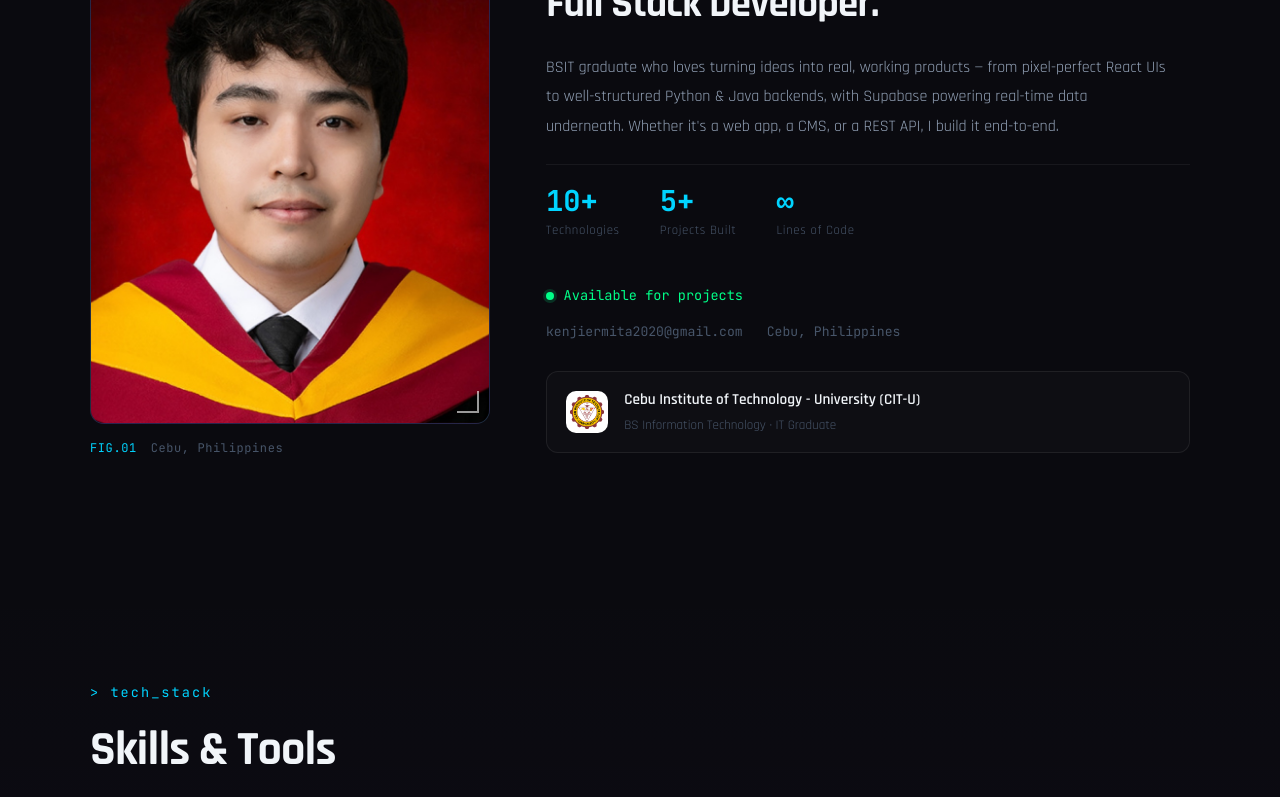
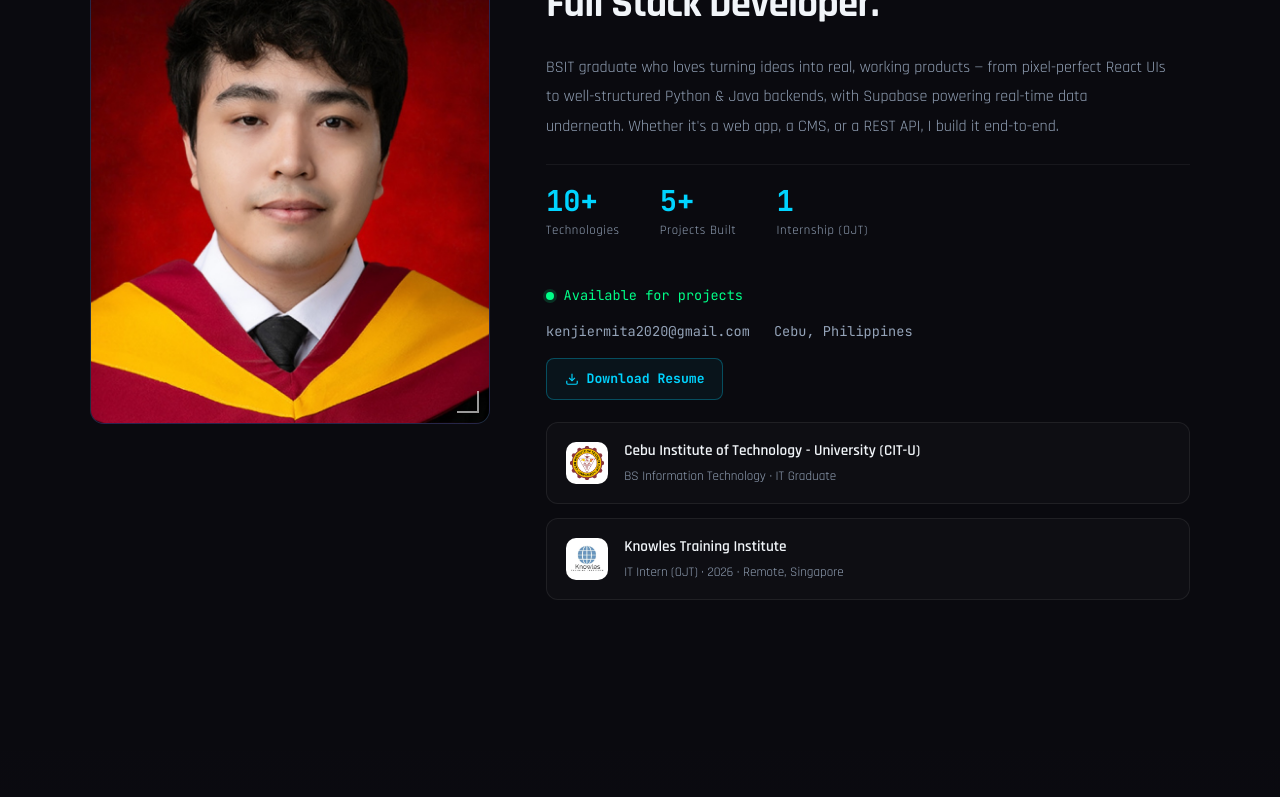
Before and after one commit to kenjaxx/My_portfolio, a React (Vite) app: page / in a window 1280 px wide. Shown: the part 1067-1864 px from the top of the page. Built offline with nearby package versions, Linux system fonts and the light colour scheme.

Commit message:
Add resume download and experience card
Updated the About section with a downloadable resume CTA, a second education/experience card, and a new Knowles logo asset. Also refreshed the profile stats/content and replaced the old resume PDF with the latest version.

```diff
--- a/src/components/About.jsx
+++ b/src/components/About.jsx
@@ -11,6 +11,25 @@ const fadeUp = {
     y: 0,
     transition: { delay: i * 0.12, duration: 0.6, ease: 'easeOut' },
   }),
+}
+
+function DownloadIcon() {
+  return (
+    <svg width="14" height="14" viewBox="0 0 24 24" fill="none" stroke="currentColor" strokeWidth="2">
+      <path d="M21 15v4a2 2 0 0 1-2 2H5a2 2 0 0 1-2-2v-4" />
+      <polyline points="7 10 12 15 17 10" />
+      <line x1="12" y1="15" x2="12" y2="3" />
+    </svg>
+  )
+}
+
+function BriefcaseIcon() {
+  return (
+    <svg width="18" height="18" viewBox="0 0 24 24" fill="none" stroke="currentColor" strokeWidth="2">
+      <rect x="2" y="7" width="20" height="14" rx="2" />
+      <path d="M16 21V5a2 2 0 0 0-2-2h-4a2 2 0 0 0-2 2v16" />
+    </svg>
+  )
 }
 
 function Photo() {
@@ -53,6 +72,27 @@ function SchoolBadge() {
   )
 }
 
+function ExperienceBadge() {
+  const [errored, setErrored] = useState(false)
+
+  if (errored || !PROFILE.experienceLogo) {
+    return (
+      <div className={styles.expBadge}>
+        <BriefcaseIcon />
+      </div>
+    )
+  }
+
+  return (
+    <img
+      src={PROFILE.experienceLogo}
+      alt={ABOUT.experience.company}
+      className={styles.eduBadgeImg}
+      onError={() => setErrored(true)}
+    />
+  )
+}
+
 export default function About() {
   const [ref, inView] = useInView()
 
@@ -68,9 +108,6 @@ export default function About() {
             custom={0}
           >
             <Photo />
-            <p className={styles.photoCaption}>
-              <span className={styles.figTag}>FIG.01</span> {ABOUT.photoCaption}
-            </p>
           </motion.div>
 
           <div className={styles.textCol}>
@@ -137,15 +174,23 @@ export default function About() {
                 {ABOUT.phone && <span>{ABOUT.phone}</span>}
                 {ABOUT.location && <span>{ABOUT.location}</span>}
               </div>
+
+              {CONTACT.resume && (
+                <a href={CONTACT.resume} download className={styles.resumeBtn}>
+                  <DownloadIcon />
+                  Download Resume
+                </a>
+              )}
             </motion.div>
 
             <motion.div
-              className={styles.eduCard}
+              className={styles.cardsRow}
               variants={fadeUp}
               initial="hidden"
               animate={inView ? 'visible' : 'hidden'}
               custom={6}
             >
+              <div className={styles.eduCard}>
                 <SchoolBadge />
                 <div>
                   <p className={styles.eduSchool}>{ABOUT.education.school}</p>
@@ -153,6 +198,19 @@ export default function About() {
                     {ABOUT.education.degree} · {ABOUT.education.period}
                   </p>
                 </div>
+              </div>
+
+              {ABOUT.experience && (
+                <div className={styles.eduCard}>
+                  <ExperienceBadge />
+                  <div>
+                    <p className={styles.eduSchool}>{ABOUT.experience.company}</p>
+                    <p className={styles.eduDegree}>
+                      {ABOUT.experience.role} · {ABOUT.experience.period}
+                    </p>
+                  </div>
+                </div>
+              )}
             </motion.div>
           </div>
         </div>
--- a/src/components/About.module.css
+++ b/src/components/About.module.css
@@ -19,7 +19,6 @@
 .photoCol {
   display: flex;
   flex-direction: column;
-  gap: 0.9rem;
 }
 
 .photoFrame {
@@ -71,18 +70,6 @@
   right: 10px;
   border-bottom: 2px solid rgba(255, 255, 255, 0.6);
   border-right: 2px solid rgba(255, 255, 255, 0.6);
-}
-
-.photoCaption {
-  font-family: var(--font-mono);
-  font-size: 0.75rem;
-  color: var(--text-dim);
-  letter-spacing: 0.05em;
-}
-
-.figTag {
-  color: var(--cyan);
-  margin-right: 0.5em;
 }
 
 /* --- Text column --- */
@@ -151,7 +138,7 @@
 
 .statLabel {
   font-size: 0.8rem;
-  color: var(--text-dim);
+  color: var(--text-muted);
   letter-spacing: 0.05em;
 }
 
@@ -189,8 +176,37 @@
   flex-wrap: wrap;
   gap: 0.5rem 1.5rem;
   font-family: var(--font-mono);
+  font-size: 0.85rem;
+  color: var(--text-muted);
+}
+
+.resumeBtn {
+  display: inline-flex;
+  align-items: center;
+  gap: 0.5rem;
+  align-self: flex-start;
+  font-family: var(--font-mono);
   font-size: 0.82rem;
-  color: var(--text-dim);
+  font-weight: 600;
+  color: var(--cyan);
+  border: 1px solid rgba(0, 212, 255, 0.3);
+  background: rgba(0, 212, 255, 0.05);
+  padding: 0.6rem 1.1rem;
+  border-radius: 8px;
+  transition: all 0.2s;
+  width: fit-content;
+}
+
+.resumeBtn:hover {
+  background: rgba(0, 212, 255, 0.12);
+  border-color: rgba(0, 212, 255, 0.5);
+  transform: translateY(-2px);
+}
+
+.cardsRow {
+  display: flex;
+  flex-direction: column;
+  gap: 0.9rem;
 }
 
 .eduCard {
@@ -201,7 +217,6 @@
   border: 1px solid rgba(255, 255, 255, 0.07);
   border-radius: 12px;
   padding: 1rem 1.2rem;
-  margin-top: 0.4rem;
 }
 
 .eduBadge {
@@ -219,6 +234,18 @@
   flex-shrink: 0;
 }
 
+.expBadge {
+  width: 42px;
+  height: 42px;
+  border-radius: 10px;
+  background: linear-gradient(135deg, var(--purple), var(--cyan));
+  display: flex;
+  align-items: center;
+  justify-content: center;
+  color: #0a0a0f;
+  flex-shrink: 0;
+}
+
 .eduSchool {
   font-weight: 600;
   color: #f1f5f9;
@@ -227,8 +254,18 @@
 
 .eduDegree {
   font-size: 0.82rem;
-  color: var(--text-dim);
+  color: var(--text-muted);
   margin-top: 0.15rem;
+}
+
+.eduBadgeImg {
+  width: 42px;
+  height: 42px;
+  border-radius: 10px;
+  object-fit: contain;
+  background: #fff;
+  padding: 4px;
+  flex-shrink: 0;
 }
 
 @media (max-width: 900px) {
@@ -264,16 +301,16 @@
     justify-content: center;
   }
 
+  .cardsRow {
+    align-items: center;
+  }
+
   .eduCard {
     max-width: 420px;
+    width: 100%;
+  }
+
+  .resumeBtn {
+    align-self: center;
   }
 }
-.eduBadgeImg {
-  width: 42px;
-  height: 42px;
-  border-radius: 10px;
-  object-fit: contain;
-  background: #fff;
-  padding: 4px;
-  flex-shrink: 0;
-}
--- a/src/data.js
+++ b/src/data.js
@@ -109,6 +109,7 @@ export const PROFILE = {
   heroPhoto: '/images/profile-hero.jpg',
   aboutPhoto: '/images/profile-about.jpg', // your graduation photo
   schoolLogo: '/images/citu-logo.png', // CIT-U seal
+  experienceLogo: '/images/knowles-logo.png',
 }
 
 // Content for the redesigned About section (big photo + editorial layout).
@@ -121,7 +122,7 @@ export const ABOUT = {
   stats: [
     { num: '10+', label: 'Technologies' },
     { num: '5+', label: 'Projects Built' },
-    { num: '∞', label: 'Lines of Code' },
+    { num: '1', label: 'Internship (OJT)' },
   ],
   location: 'Cebu, Philippines',
   phone: '',
@@ -130,6 +131,11 @@ export const ABOUT = {
     school: 'Cebu Institute of Technology - University (CIT-U)',
     degree: 'BS Information Technology',
     period: 'IT Graduate',
+  },
+  experience: {
+    company: 'Knowles Training Institute',
+    role: 'IT Intern (OJT)',
+    period: '2026 · Remote, Singapore',
   },
 }
 
```
Also changed, not shown: public/images/knowles-logo.png (added), 1 other file (tests, documents, lock files or other folders). Lines whose indentation alone changed are shown as unchanged.
